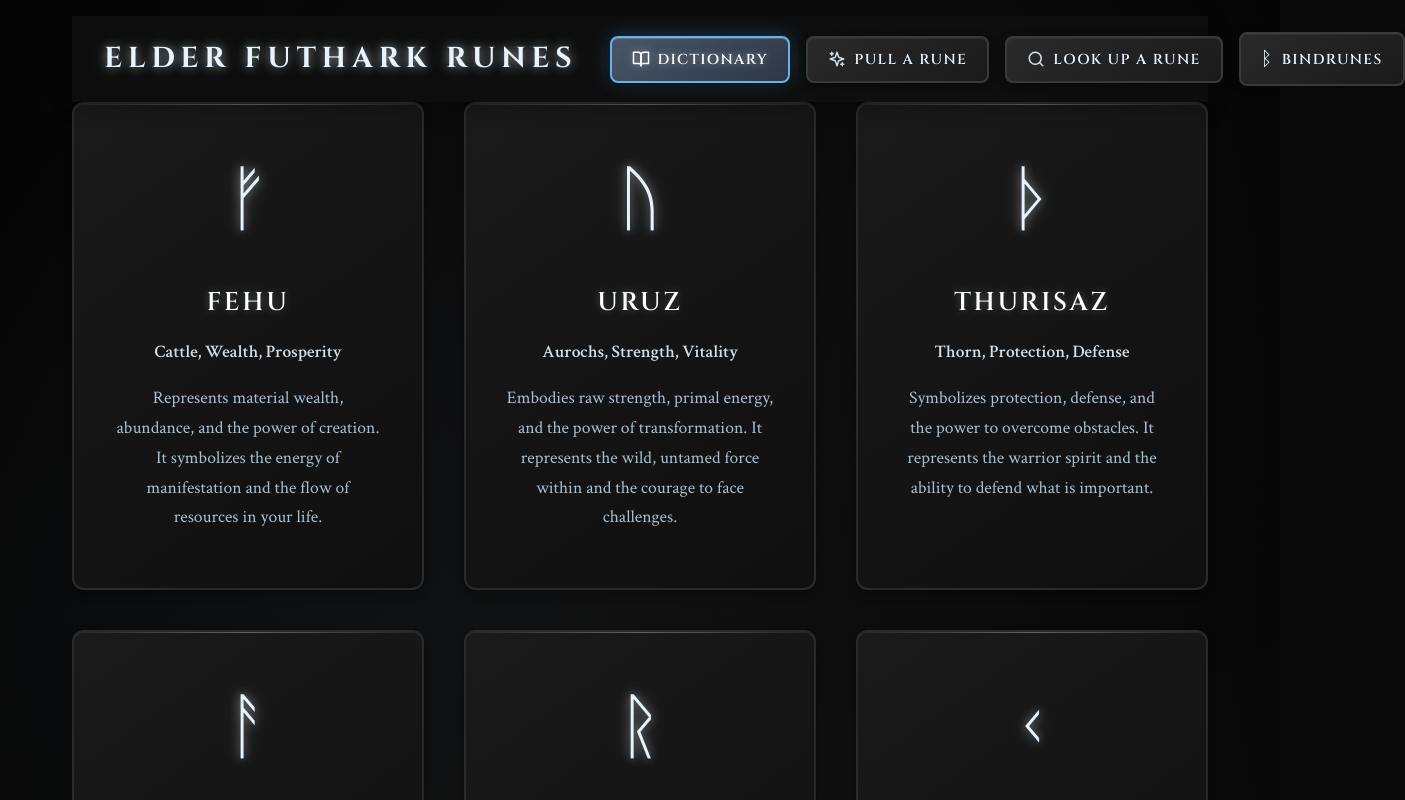
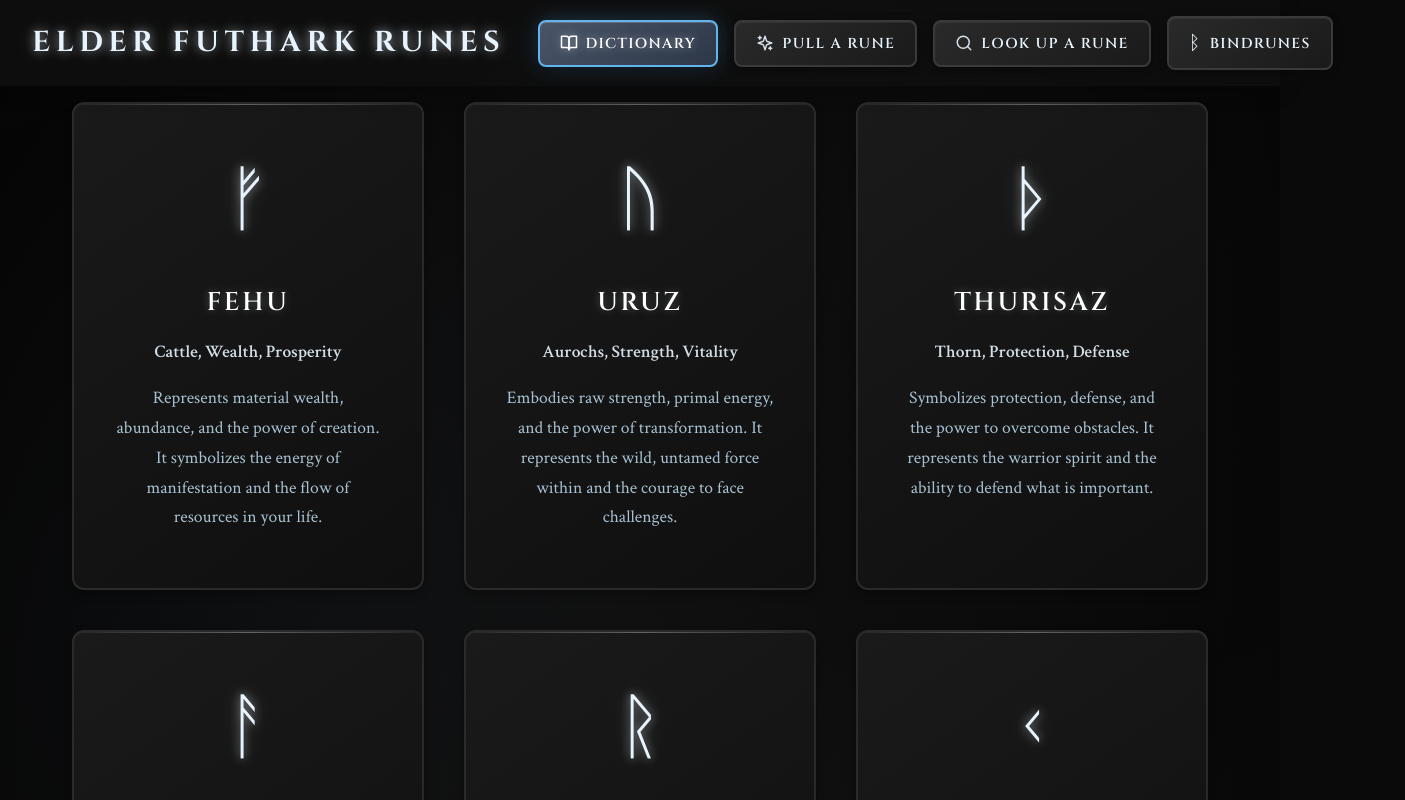
Before and after one commit to katalinkult/runes, a React (Vite) app: page / in a window 1280 px wide. Shown: the top 800 px of the page, 1405 px wide, since content can reach past the window. Built offline with nearby package versions, Linux system fonts and the light colour scheme.

Commit message:
Menu bar left and right aligned, not centered.

```diff
--- a/src/App.tsx
+++ b/src/App.tsx
@@ -94,7 +94,7 @@ function App() {
   };
 
   return (
-    <div className="container">
+    <>
       <div className="top-band">
         <div className="top-band-content">
           <h1 className="app-title">Elder Futhark Runes</h1>
@@ -134,6 +134,8 @@ function App() {
           </nav>
         </div>
       </div>
+
+      <div className="container">
 
       {activeTab === 'dictionary' && (
         <div className="rune-grid">
@@ -534,7 +536,8 @@ function App() {
           </div>
         </div>
       )}
-    </div>
+      </div>
+    </>
   );
 }
 
--- a/src/index.css
+++ b/src/index.css
@@ -68,8 +68,6 @@ body::before {
 }
 
 .top-band-content {
-  max-width: 1200px;
-  margin: 0 auto;
   padding: 1rem 2rem;
   display: flex;
   align-items: center;
```
